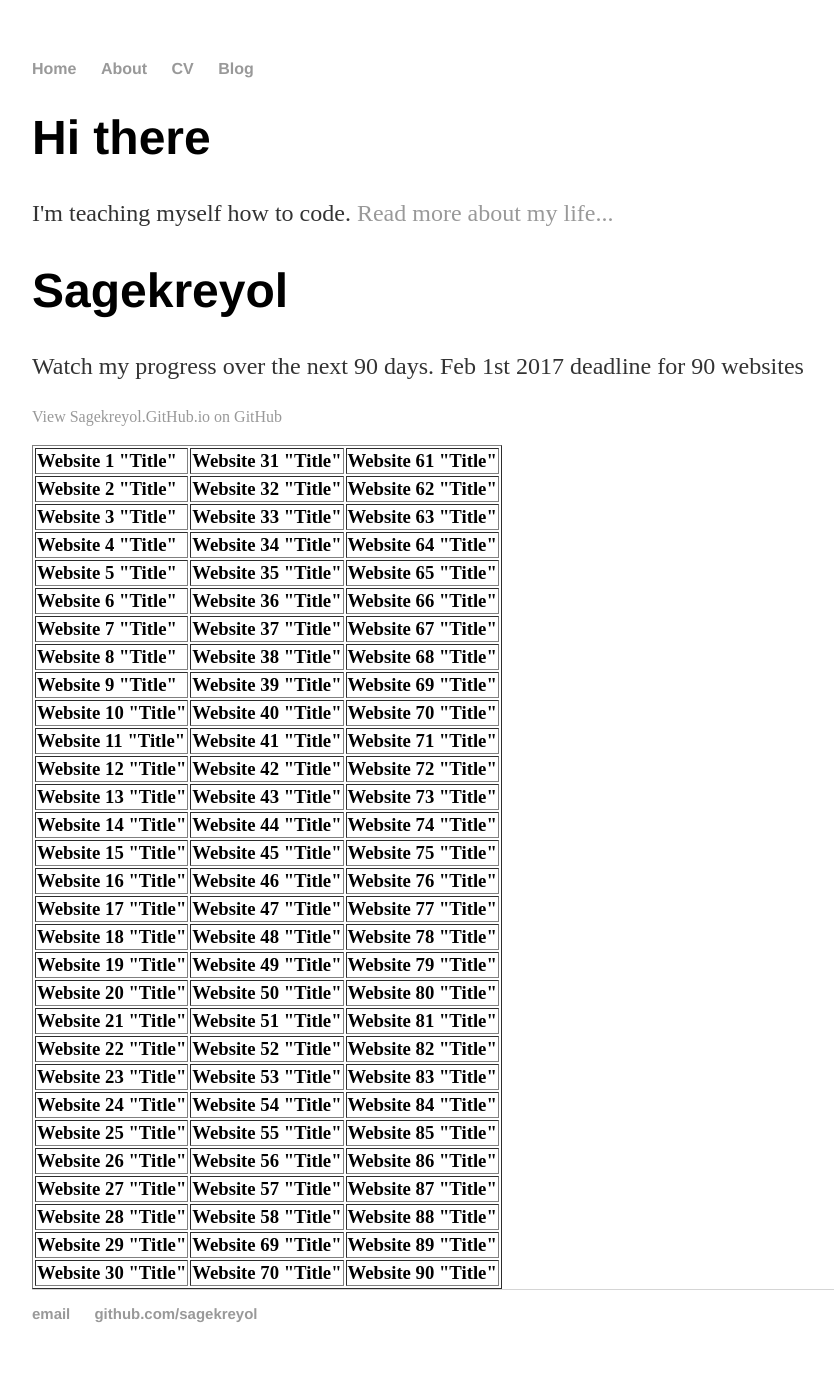
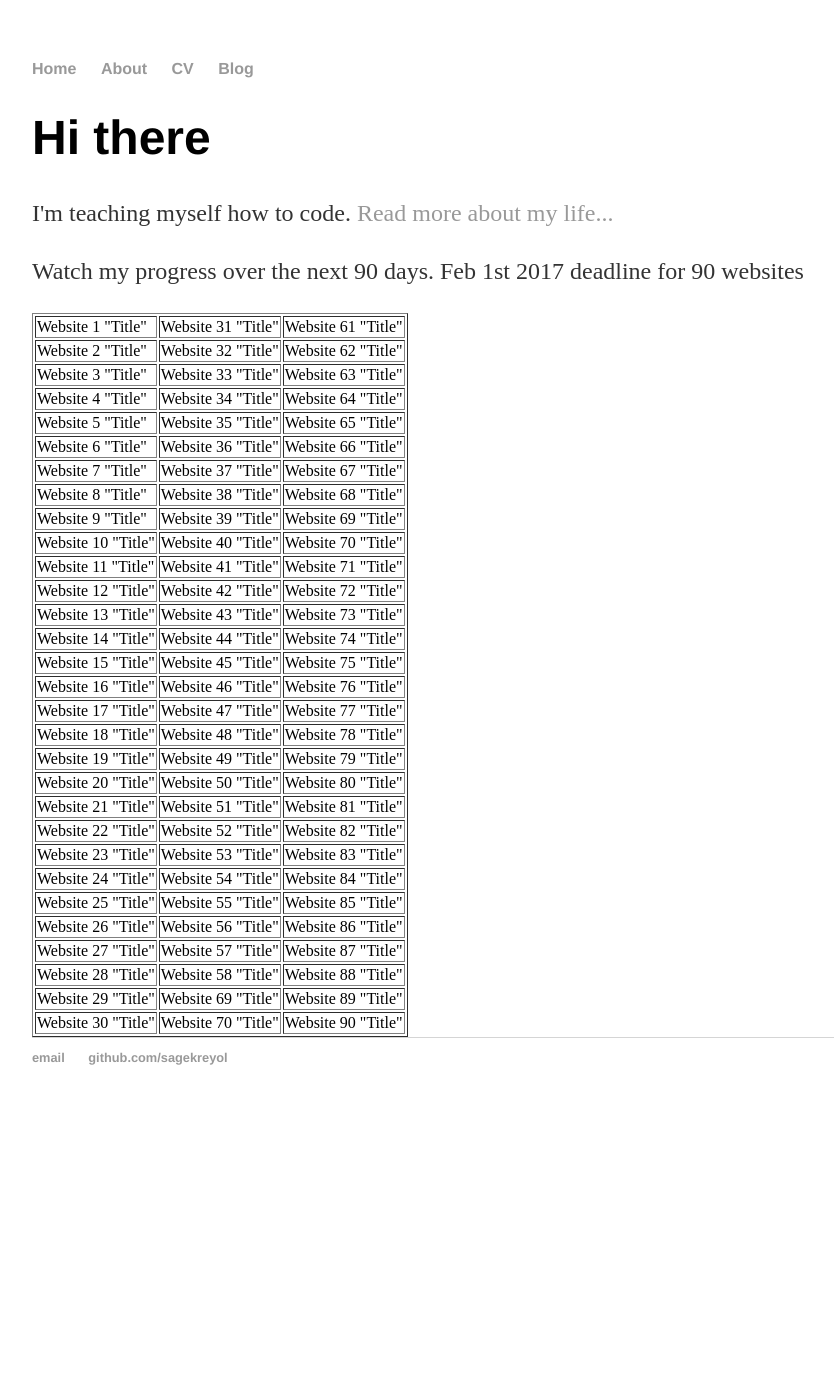
Before and after one commit to sagekreyol/sagekreyol.github.io, a Jekyll site: the page built from index.html, in a window 1280 px wide. Shown: the whole page, without its empty margins (160-994 px from the left). Built offline with Jekyll 4.4.1, drawn with Linux system fonts in a browser that asks for light colours; after the commit the page ends 1125 px from its top, so only the background shows below that.

Commit message:
Switch to Jekyll

```diff
--- a/index.html
+++ b/index.html
@@ -1,56 +1,12 @@
-<!doctype html>
-<!-- Here we go. -->
-<html>
-<head>
+---
+layout: default
+title: Sagekreyol
+---
 
-  <title>Welcome to Sagekreyol's homepage</title>
- <!-- link to main stylesheet -->
-	<link rel="stylesheet" type="text/css" href="/css/main.css">
-	<meta name="description" content="Sagekreyol first attempt at a website">
-
-  <meta name="viewport" content="width=device-width,initial-scale=1">
-<script>
-  (function(i,s,o,g,r,a,m){i['GoogleAnalyticsObject']=r;i[r]=i[r]||function(){
-  (i[r].q=i[r].q||[]).push(arguments)},i[r].l=1*new Date();a=s.createElement(o),
-  m=s.getElementsByTagName(o)[0];a.async=1;a.src=g;m.parentNode.insertBefore(a,m)
-  })(window,document,'script','https://www.google-analytics.com/analytics.js','ga');
-
-  ga('create', 'UA-86216436-1', 'auto');
-  ga('send', 'pageview');
-
-</script>
-</head>
-
-<body>
-<nav>
-    		<ul>
-        		<li><a href="/">Home</a></li>
-	        	<li><a href="/about">About</a></li>
-        		<li><a href="/cv">CV</a></li>
-        		<li><a href="/blog">Blog</a></li>
-    		</ul>
-		</nav>
-  <div class="container">
     		<div class="blurb">
         		<h1>Hi there</h1>
 				<p>I'm teaching myself how to code. <a href="/about">Read more about my life...</a></p>
-    		</div><!-- /.blurb -->
-		</div><!-- /.container -->
-  <div class="wrapper">
-    <header>
-      <h1 class="title">Sagekreyol</h1>
-    </header>
-    <div id="container">
-      <p class="tagline">Watch my progress over the next 90 days.  Feb 1st 2017 deadline for 90 websites</p>
-      <div id="main" role="main">
-        <div class="download-bar">
-        <div class="inner">
-          <a href="https://github.com/sagekreyol" class="code">View Sagekreyol.GitHub.io on GitHub</a>
-        </div>
-        <span class="blc"></span><span class="trc"></span>
-        </div>
-        <article class="markdown-body">
-          <h3>
+<p class="tagline">Watch my progress over the next 90 days.  Feb 1st 2017 deadline for 90 websites</p>
 <table border="1">
   <tr>
     <td>Website 1 "Title"</td>
@@ -185,12 +141,6 @@
     <td>Website 90 "Title"</td>
   </tr>
             </table>
-    <footer>
-    		<ul>
-        		<li><a href="mailto:sagekreyol@gmail.com">email</a></li>
-        		<li><a href="https://github.com/sagekreyol">github.com/sagekreyol</a></li>
-			</ul>
-		</footer>
 
-</body>
-</html>
+
+</div><!-- /.blurb -->
```
